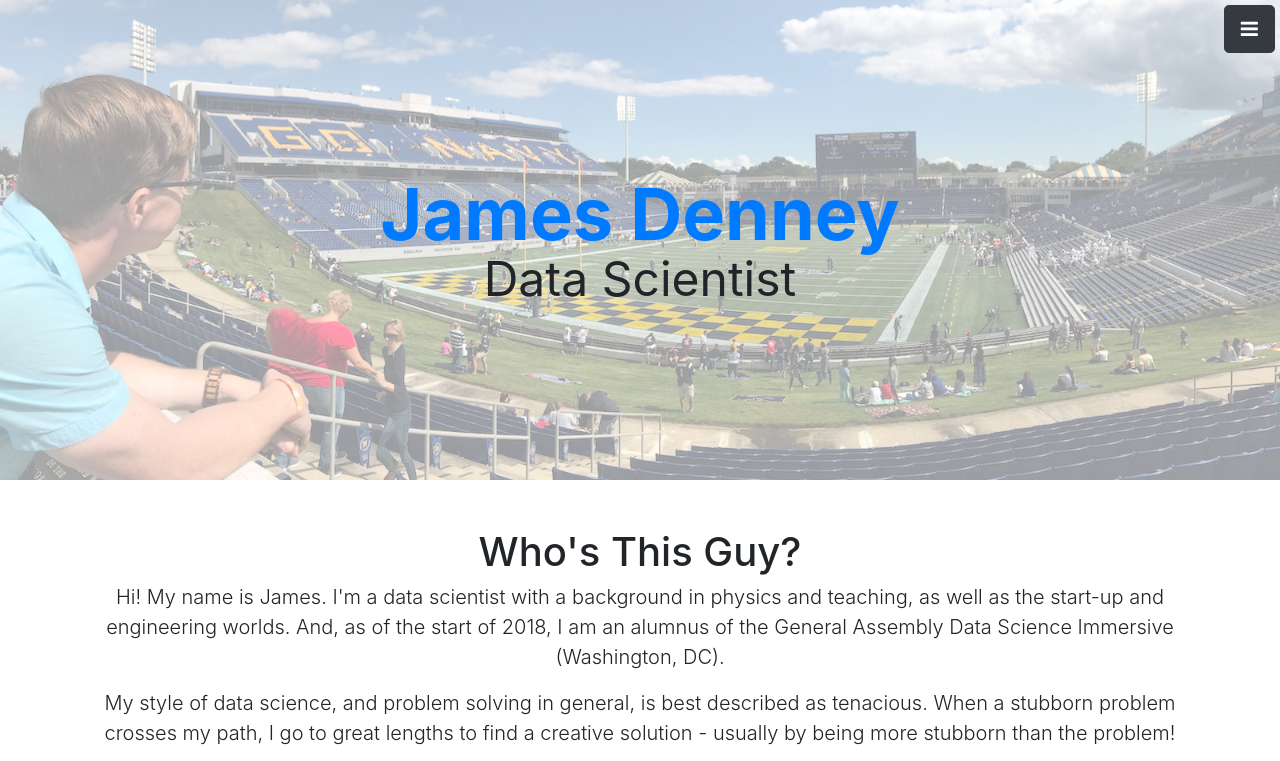
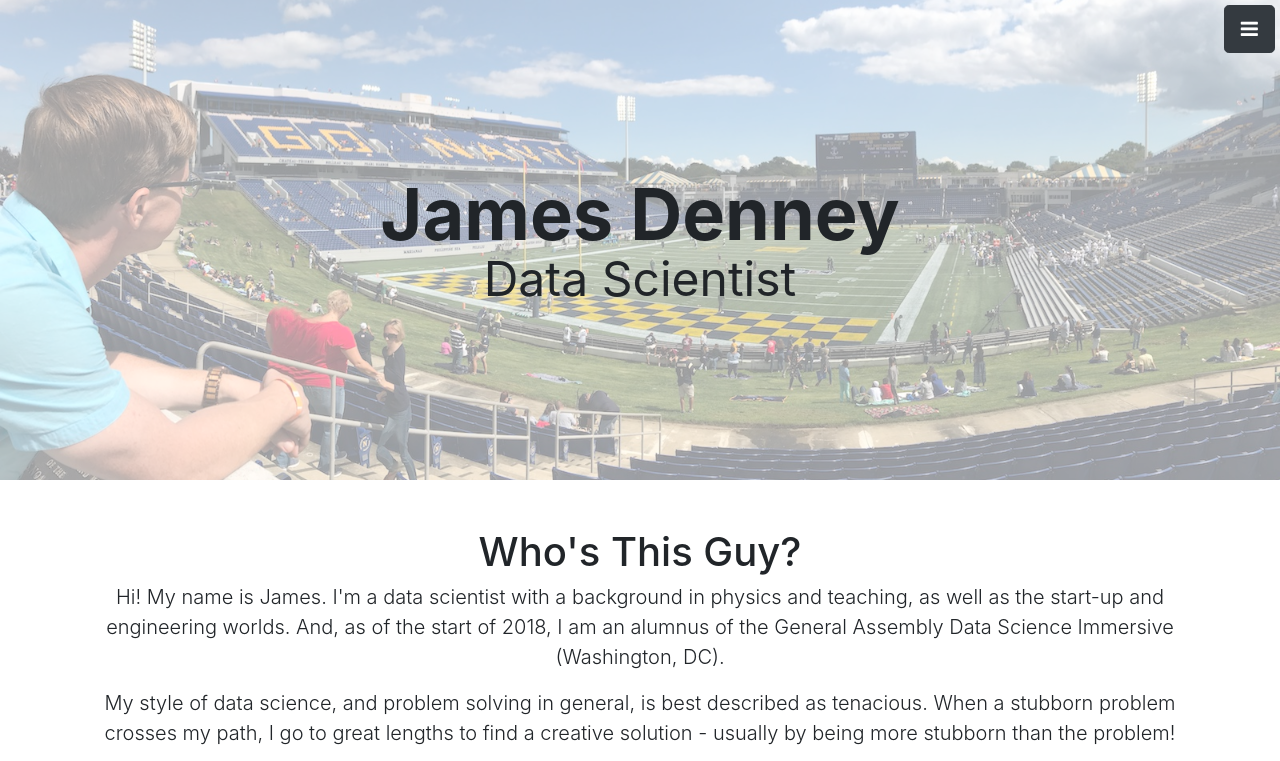
Before and after one commit to jrdenney/ga-website, a website with bundled scripts: page index.html in a window 1280 px wide. Shown: the top 761 px of the page. Built offline with nearby package versions, Linux system fonts and the light colour scheme.

Commit message:
index update

```diff
--- a/css/stylish-portfolio.css
+++ b/css/stylish-portfolio.css
@@ -37,6 +37,11 @@ body {
     font-weight: 400;
     margin: 0;
     padding: 0;
+}
+
+.text-vertical-center a {
+  color: inherit;
+  text-decoration: none;
 }
 
 
--- a/index.html
+++ b/index.html
@@ -33,7 +33,7 @@
           <i class="fa fa-times"></i>
         </a>
         <li class="sidebar-brand">
-          <a class="js-scroll-trigger" href="#top">Start Bootstrap</a>
+          <a class="js-scroll-trigger" href="#top">James Denney</a>
         </li>
         <li>
           <a class="js-scroll-trigger" href="#top">Home</a>
@@ -56,7 +56,7 @@
     <!-- Header -->
     <header class="header" id="top">
       <div class="text-vertical-center">
-          <h1><a class="text-unstyled" href="https://jrdenney.github.io/ga-website/">James Denney</a></h1>
+          <h1><a href="https://jrdenney.github.io/ga-website/">James Denney</a></h1>
           <h3>Data Scientist</h3>
       </div>
     </header>
```
